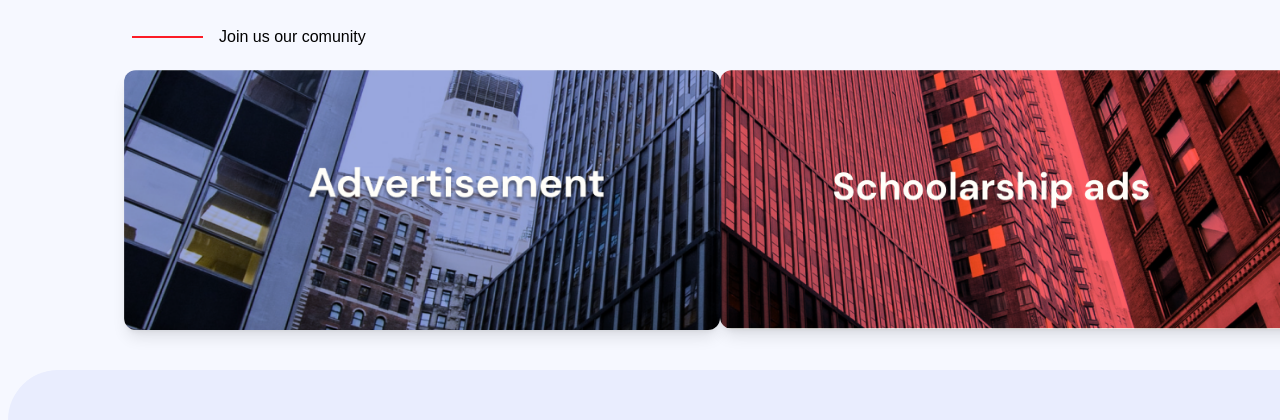
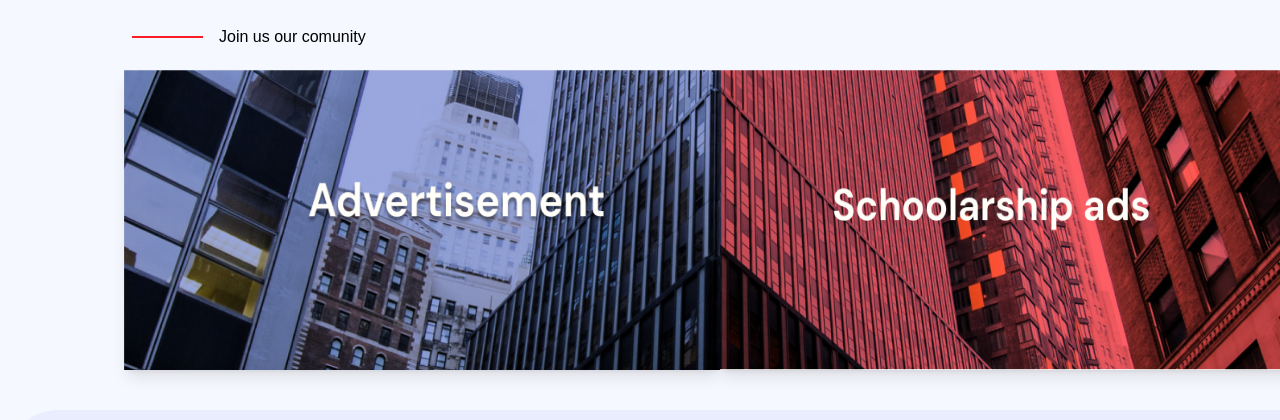
Before and after one commit to FahimNuman/fish-project, a React (Create React App) app: page /eLearning in a window 1280 px wide. Shown: the part 522-942 px from the top of the page. Built offline with nearby package versions, Linux system fonts and the light colour scheme.

Commit message:
subscribe done

```diff
--- a/src/components/ELearning/Advertisement.tsx
+++ b/src/components/ELearning/Advertisement.tsx
@@ -1,5 +1,11 @@
-import { Button, Card, CardBody, CardHeader, Typography } from '@material-tailwind/react'
-import React from 'react'
+import {
+  Button,
+  Card,
+  CardBody,
+  CardHeader,
+  Typography,
+} from "@material-tailwind/react";
+import React from "react";
 
 const Advertisement = () => {
   return (
@@ -8,11 +14,11 @@ const Advertisement = () => {
         {/* Left side photo */}
         <div className="w-full md:w-1/2 mb-5 md:mb-0">
           <Card shadow={false}>
-            <CardHeader className="m-0">
+            <CardHeader className="m-0 rounded-none">
               <img
-                src="/advertsmnt/Capture.png"
+                src="/advertsmnt/Capture.PNG"
                 alt="card-image"
-                className="h-full w-full object-cover"
+                className="h-[300px] w-full "
               />
             </CardHeader>
           </Card>
@@ -20,12 +26,12 @@ const Advertisement = () => {
 
         {/* Two sections in the same width */}
         <div className="w-full md:w-1/2 mb-4 md:mb-0">
-          <Card shadow={false}>
-            <CardHeader className="m-0">
+          <Card shadow={false} className="rounded-none">
+            <CardHeader className="m-0 rounded-none">
               <img
-                  src="/advertsmnt/Capture2.png"
+                src="/advertsmnt/Capture2.PNG"
                 alt="card-image"
-                className="h-full w-full object-cover"
+                className="h-[300px] w-full "
               />
             </CardHeader>
           </Card>
@@ -33,6 +39,6 @@ const Advertisement = () => {
       </div>
     </div>
   );
-}
+};
 
 export default Advertisement;
--- a/src/components/ELearning/Subscribe.tsx
+++ b/src/components/ELearning/Subscribe.tsx
@@ -1,17 +1,35 @@
-import React from 'react'
+import React from "react";
 
 const Subscribe = () => {
   return (
-    <div className="flex gap-3 md:gap-6 items-center">
-              <img
-                src="/subscribe/Capture.png"
-                alt="card-image"
-                className="h-full w-full object-cover"
-              />
+    <div className="flex gap-3 md:gap-6 items-center relative h-[428px]">
+      <img
+        src="/subscribe/Capture.PNG"
+        alt="card-image"
+        className="h-full w-full object-cover"
+      />
+      <div className="absolute h-full w-full flex items-center justify-center text-white">
+        <div className="flex flex-col gap-5">
+          <h2 className="md:text-5xl text-2lg font-bold ">
+            Sign Up for our Newslatter
+          </h2>
+          <p className="text-center">
+            Lorem ipsum dolor sit amet consectetur adipisicing elit.
+          </p>
+          <div className="relative max-w-[410px] mx-auto">
+            <input
+              type="text"
+              placeholder="Enter your email"
+              className="shadow-xl py-3 md:py-5 pl-6 md:pl-12 pr-16 w-full"
+            />
+            <span className="absolute inset-y-0 right-0 flex items-center pointer-events-none bg-primary/50 text-white text-lg font-semibold m-2 px-3 ">
+              Subscribe
+            </span>
+          </div>
+        </div>
+      </div>
+    </div>
+  );
+};
 
-
-    </div>
-  )
-}
-
-export default Subscribe
+export default Subscribe;
```
Also changed, not shown: public/subscribe/Capture.PNG.
